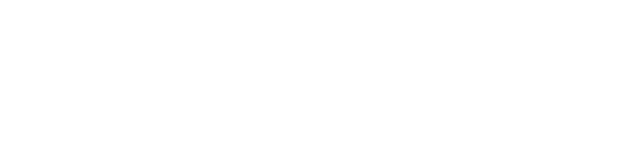
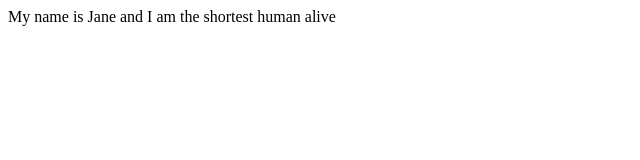
Before and after one commit to J1a2n3e4/J1a2n3e4, a plain HTML site: page index.html in a window 1280 px wide. Shown: the whole page, without its empty margins (0-640 px from the left). Drawn offline with Linux system fonts and the light colour scheme.

Commit message:
Added description to body

```diff
--- a/index.html
+++ b/index.html
@@ -6,6 +6,6 @@
     <title>jane</title>
 </head>
 <body>
-
+    My name is Jane and I am the shortest human alive
 </body>
 </html>
```
